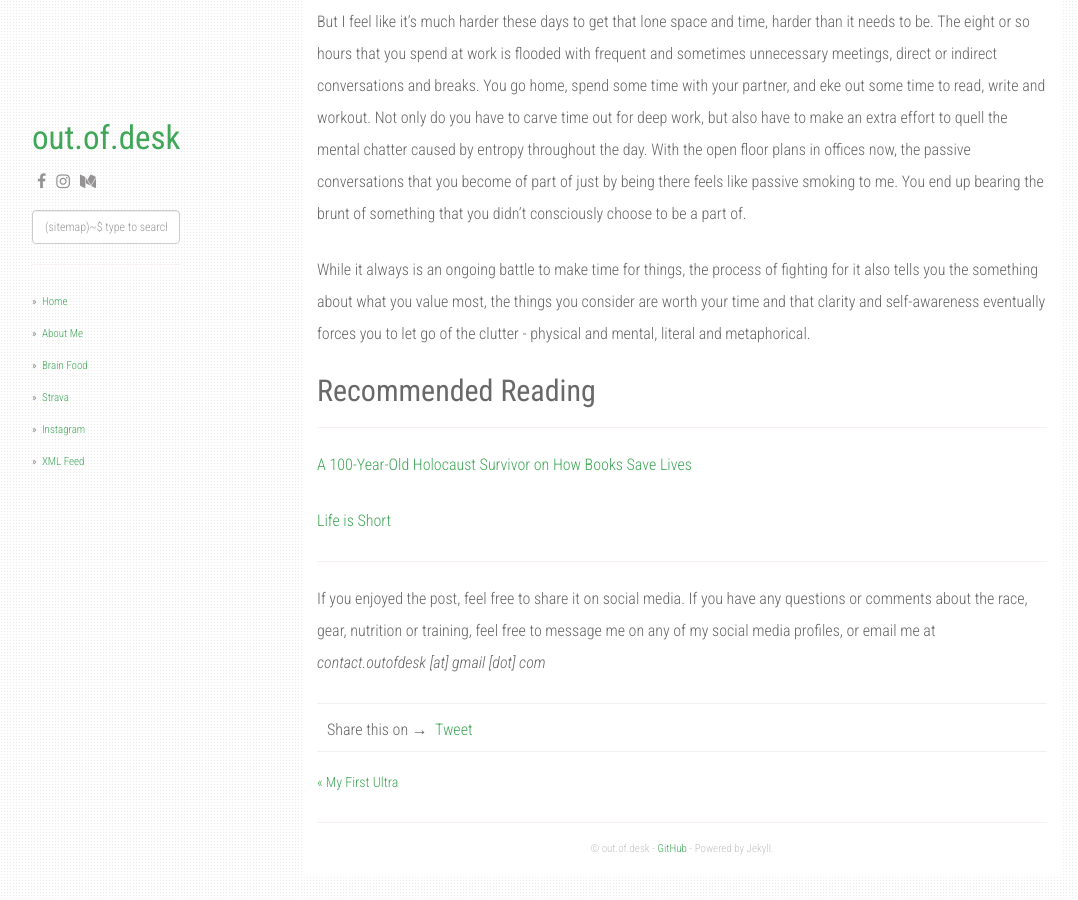
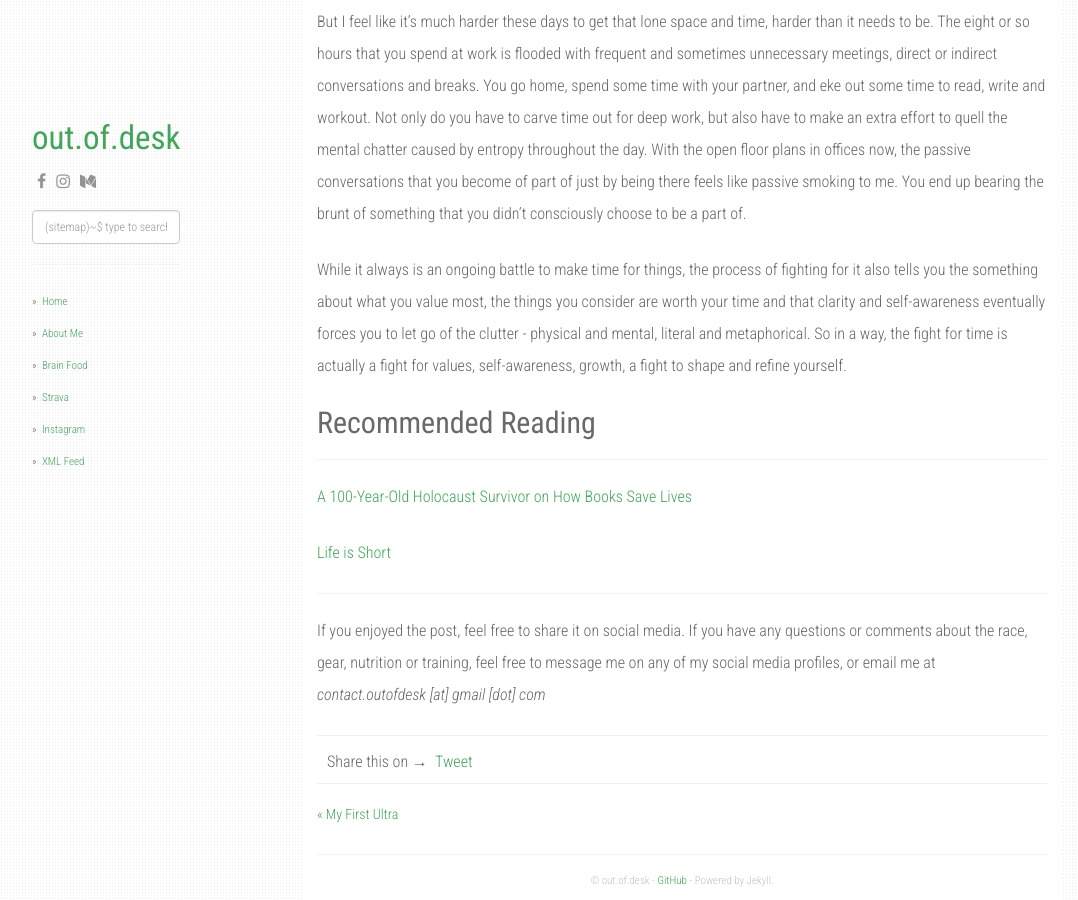
Before and after one commit to outofdesk/outofdesk.github.io, a Jekyll site: the page built from _posts/2019-11-03-fight-for-time.md, in a window 1280 px wide and 900 px high, scrolled down 551 px. Shown: the whole window, without its empty margins (53-1131 px from the left). Built offline with Jekyll 4.4.1, drawn with Linux system fonts in a browser that asks for light colours; nearby versions of some CDN libraries; comment, search, counter and statistics services are not loaded.

Commit message:
adds fight for time

```diff
--- a/_posts/2019-11-03-fight-for-time.md
+++ b/_posts/2019-11-03-fight-for-time.md
@@ -14,7 +14,7 @@ I have always felt at peace reading a book in a quiet place. I feel energized an
 
 But I feel like it’s much harder these days to get that lone space and time, harder than it needs to be. The eight or so hours that you spend at work is flooded with frequent and sometimes unnecessary meetings, direct or indirect conversations and breaks. You go home, spend some time with your partner, and eke out some time to read, write and workout. Not only do you have to carve time out for deep work, but also have to make an extra effort to quell the mental chatter caused by entropy throughout the day. With the open floor plans in offices now, the passive conversations that you become of part of just by being there feels like passive smoking to me. You end up bearing the brunt of something that you didn't consciously choose to be a part of.
 
-While it always is an ongoing battle to make time for things, the process of fighting for it also tells you the something about what you value most, the things you consider are worth your time and that clarity and self-awareness eventually forces you to let go of the clutter - physical and mental, literal and metaphorical.
+While it always is an ongoing battle to make time for things, the process of fighting for it also tells you the something about what you value most, the things you consider are worth your time and that clarity and self-awareness eventually forces you to let go of the clutter - physical and mental, literal and metaphorical. So in a way, the fight for time is actually a fight for values, self-awareness, growth, a fight to shape and refine yourself.
 
 ## Recommended Reading
 -----
```
Also changed, not shown: 2 other files.
